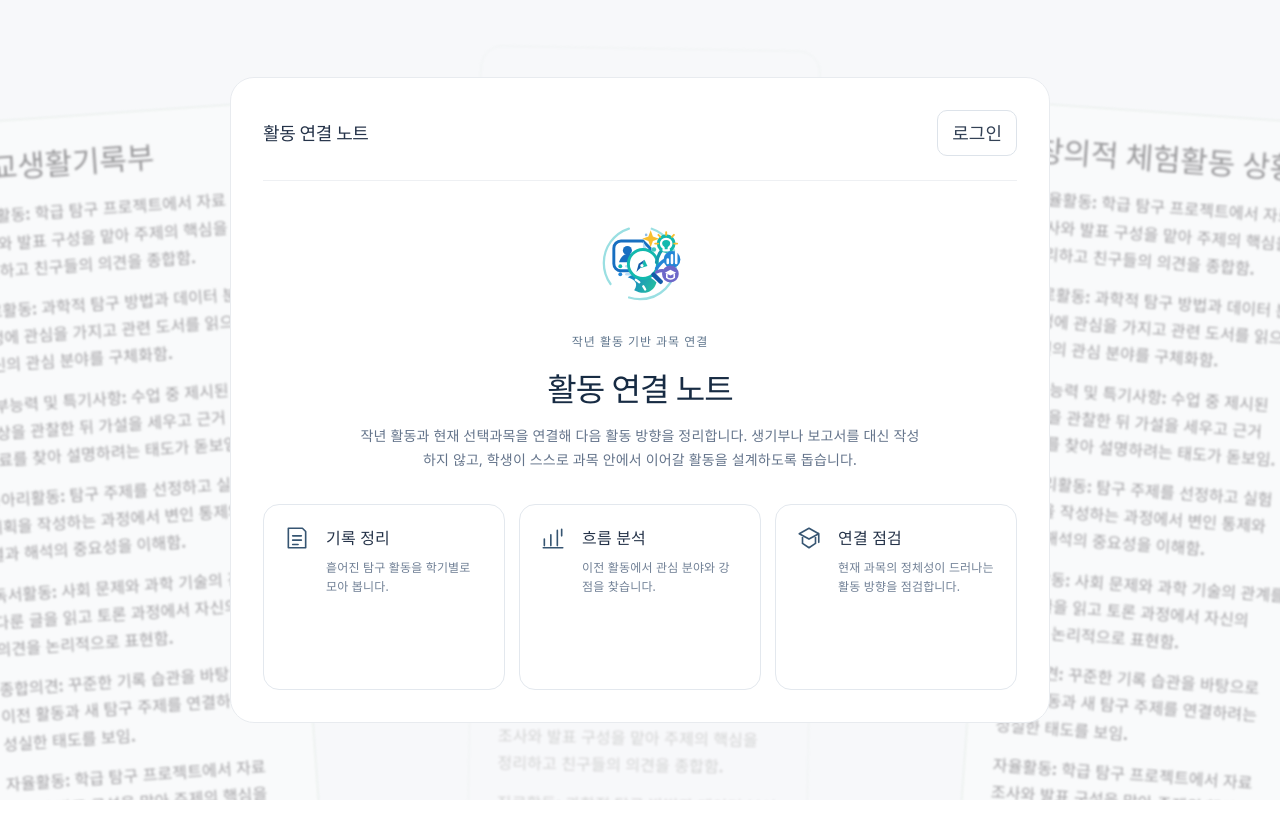
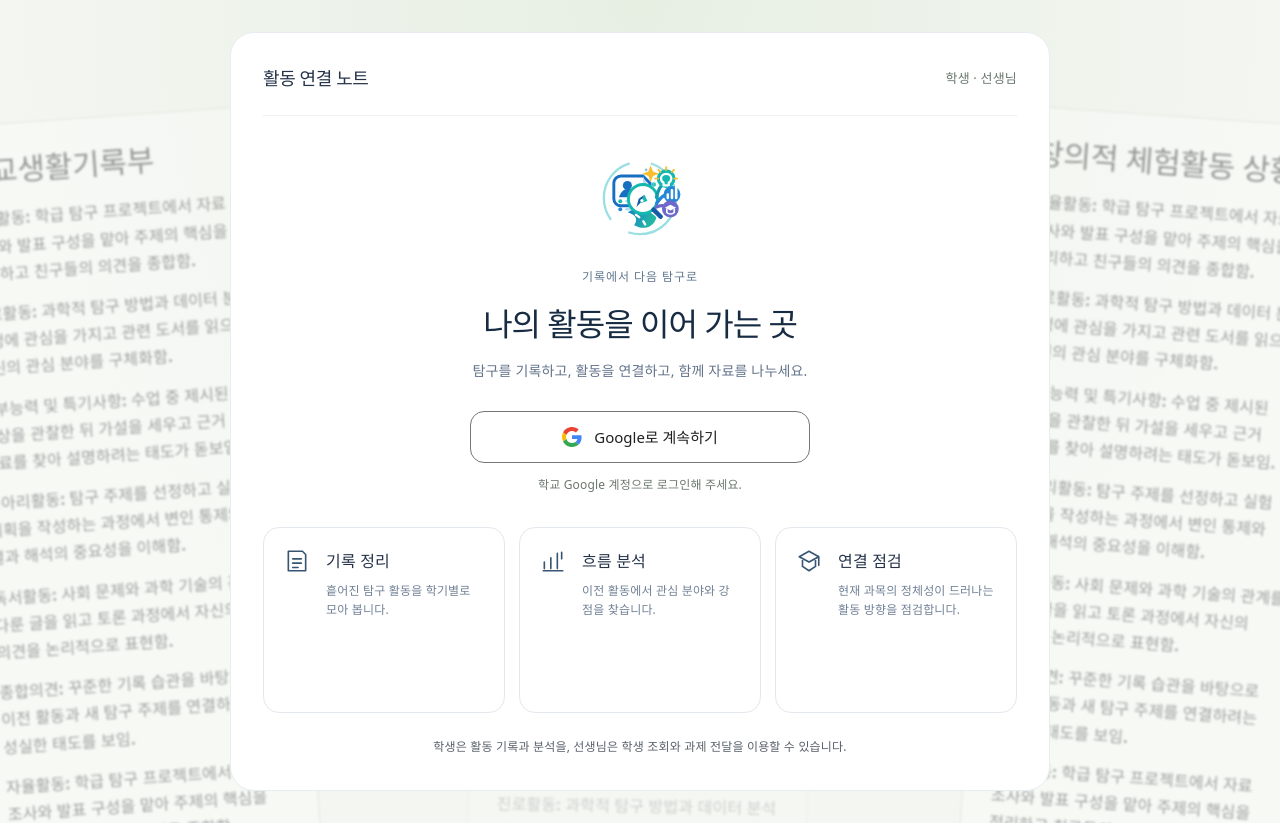
Before and after one commit to lcs091009/Gothic, a React (Vite) app in the folder student-research-platfrom/: page / in a window 1280 px wide. Before the commit the page ends 800 px from the top, so only its background shows below. Built offline with nearby package versions, Linux system fonts and the light colour scheme; no server answers.

Commit message:
Create a clear Google login screen and handle OAuth failures

```diff
--- a/student-research-platfrom/src/App.jsx
+++ b/student-research-platfrom/src/App.jsx
@@ -36,7 +36,7 @@ function App() {
   const [isLogoutHovered, setIsLogoutHovered] = useState(false);
   const sectionTitleRef = useRef(null);
 
-  const { session, isLoading, signInWithGoogle, signOut: authSignOut } = useAuth(setMessage);
+  const { session, isLoading, isSigningIn, signInWithGoogle, signOut: authSignOut } = useAuth(setMessage);
   const { profile, records, teacherSharedFiles, academicProfile, setAcademicProfile,
     isAcademicProfileLoading, isLoadingTeacherSharedFiles, loadResearchRecords, loadTeacherSharedFiles
   } = useStudentData(session, setMessage);
@@ -168,7 +168,7 @@ async function handleDeleteResearchRecord(recordId) {
     );
   }
 
-  if (!session) return <HomePage signInWithGoogle={signInWithGoogle} message={message} />;
+  if (!session) return <HomePage signInWithGoogle={signInWithGoogle} isSigningIn={isSigningIn} message={message} />;
 
   return (
     <main ref={pageRef} className={`dashboard-page neutral-dashboard ${profile?.role === "student" ? "student-dashboard" : profile?.role === "teacher" ? "teacher-dashboard" : ""}`} style={styles.page}>
--- a/student-research-platfrom/src/hooks/useAuth.js
+++ b/student-research-platfrom/src/hooks/useAuth.js
@@ -1,10 +1,15 @@
-import { useEffect, useState } from "react";
-import { supabase, isSupabaseConfigured, getFriendlySupabaseError } from "../lib/supabaseClient";
+import { useEffect, useRef, useState } from "react";
+import { supabase, isSupabaseConfigured, supabaseConfigError, getFriendlySupabaseError } from "../lib/supabaseClient";
+import { googleLoginOptions, googleLoginError, googleCallbackError } from "../lib/googleLogin";
 
 export function useAuth(setMessage) {
   const [session, setSession] = useState(null);
   const [isLoading, setIsLoading] = useState(true);
+  const [isSigningIn, setIsSigningIn] = useState(false);
+  const signingIn = useRef(false);
   useEffect(() => {
+    const callbackError = googleCallbackError(window.location);
+    if (callbackError) setMessage(callbackError);
     if (!isSupabaseConfigured()) { setIsLoading(false); return; }
     let active = true;
     let authEventReceived = false;
@@ -25,13 +30,15 @@ export function useAuth(setMessage) {
   }, [setMessage]);
 
   async function signInWithGoogle() {
+    if (signingIn.current) return;
     setMessage("");
-    if (!supabase) return;
+    if (!supabase) { setMessage(supabaseConfigError); return; }
+    signingIn.current = true; setIsSigningIn(true);
     try {
-      const { error } = await supabase.auth.signInWithOAuth({ provider: "google",
-        options: { redirectTo: window.location.origin } });
+      const { error } = await supabase.auth.signInWithOAuth(googleLoginOptions(window.location.origin));
       if (error) throw error;
-    } catch (error) { setMessage(getFriendlySupabaseError(error)); }
+    } catch (error) { setMessage(googleLoginError(error)); }
+    finally { signingIn.current = false; setIsSigningIn(false); }
   }
   async function signOut() {
     try {
@@ -41,5 +48,5 @@ export function useAuth(setMessage) {
       return true;
     } catch (error) { setMessage(getFriendlySupabaseError(error)); return false; }
   }
-  return { session, isLoading, signInWithGoogle, signOut };
+  return { session, isLoading, isSigningIn, signInWithGoogle, signOut };
 }
--- /dev/null
+++ b/student-research-platfrom/src/lib/googleLogin.js
@@ -0,0 +1,20 @@
+export function googleLoginOptions(origin) {
+  return { provider: "google", options: { redirectTo: origin,
+    queryParams: { prompt: "select_account" } } };
+}
+
+export function googleLoginError(error) {
+  const code = error?.code || error?.error || "";
+  if (code === "access_denied") return "Google 로그인이 취소되었거나 학교에서 앱 접근을 제한했습니다. 계정과 승인 설정을 확인해 주세요.";
+  if (code === "provider_disabled" || /provider.*(disabled|not enabled)|unsupported provider/i.test(error?.message || ""))
+    return "Google 로그인 설정이 필요합니다. 관리자에게 인증 설정 확인을 요청해 주세요.";
+  if (/fetch|network|timeout/i.test(error?.message || "")) return "Google 로그인에 연결하지 못했습니다. 잠시 후 다시 시도해 주세요.";
+  return "Google 로그인을 완료하지 못했습니다. 다시 시도해 주세요.";
+}
+
+export function googleCallbackError(location) {
+  const params = new URLSearchParams(location.hash.slice(1));
+  const query = new URLSearchParams(location.search);
+  const error = params.get("error") || query.get("error");
+  return error ? googleLoginError({ error, code: params.get("error_code") || query.get("error_code") || error }) : "";
+}
--- a/student-research-platfrom/src/pages/HomePage.css
+++ b/student-research-platfrom/src/pages/HomePage.css
@@ -1,7 +1,17 @@
 /* Use the dashboard's actual shell, header and card classes on the login page. */
-.login-page.neutral-landing { background: #f7f8fa !important; min-height: 100svh; position: relative; overflow: hidden; isolation: isolate; display: grid; place-items: center; box-sizing: border-box; font-family: system-ui, -apple-system, BlinkMacSystemFont, 'Segoe UI', sans-serif; }
+.login-page.neutral-landing { background: radial-gradient(ellipse at top, #e7efe3, transparent 70%), #f3f6f1 !important; min-height: 100svh; position: relative; overflow: hidden; isolation: isolate; display: grid; place-items: center; box-sizing: border-box; font-family: system-ui, -apple-system, BlinkMacSystemFont, 'Segoe UI', sans-serif; }
 .login-page .login-shell { position: relative; z-index: 2; width: 100%; max-width: 820px !important; margin: auto; box-sizing: border-box; }
 .login-brand { font-size: 18px; margin: 0; color: #253349; letter-spacing: -.4px; font-weight: 700; }
+.login-brand-note { color: #6a776e; font-size: 13px; }
+.login-action { max-width: 340px; margin: 28px auto 0; }
+.login-page .google-sign-in { display: flex; justify-content: center; align-items: center; gap: 12px; width: 100%; min-height: 52px; padding: 12px 20px; border: 1px solid #747775; border-radius: 14px; color: #1f1f1f; background: #fff; font: 500 15px system-ui, sans-serif; cursor: pointer; transition: transform 180ms ease, box-shadow 180ms ease, background 180ms ease; }
+.login-page .google-sign-in:hover:not(:disabled) { background: #f3f7f2; box-shadow: 0 6px 16px #42654318; transform: translateY(-2px); }
+.login-page .google-sign-in:active:not(:disabled) { transform: scale(.98); }
+.login-page .google-sign-in:focus-visible { outline: 3px solid #759879; outline-offset: 4px; }
+.login-page .google-sign-in:disabled { opacity: .6; cursor: wait; }
+.login-account-hint, .login-footer { color: #6a776e; font-size: 12px; line-height: 1.7; }
+.login-account-hint { margin: 12px 0 0; }
+.login-footer { text-align: center; margin: 24px 0 0; }
 .login-hero { padding: 40px 0 32px; text-align: center; }
 .login-logo { display: block; width: 84px; height: 84px; object-fit: contain; margin: 0 auto 24px; }
 .login-hero h1 { font-size: clamp(24px, 4vw, 32px); letter-spacing: -1px; line-height: 1.4; color: #172b43; margin: 0 0 12px; }
@@ -24,3 +34,4 @@
   .login-page .floating-record-left { left: -240px; top: 0; }
   .login-page .floating-record-right { right: -240px; top: 0; }
 }
+@media (prefers-reduced-motion: reduce) { .login-page .google-sign-in { transition: none; transform: none !important; } }
--- a/student-research-platfrom/src/pages/HomePage.jsx
+++ b/student-research-platfrom/src/pages/HomePage.jsx
@@ -13,7 +13,7 @@ const studentRecordPreview = [
 ];
 
 
-export default function HomePage({ signInWithGoogle, message }) {
+export default function HomePage({ signInWithGoogle, isSigningIn = false, message }) {
 return (
       <main className="student-dashboard neutral-landing login-page">
         <div
@@ -58,18 +58,28 @@ return (
         <section className="dashboard-card login-shell" aria-labelledby="login-title">
           <header className="student-header">
             <p className="login-brand">활동 연결 노트</p>
-            <button type="button" className="student-back" onClick={signInWithGoogle}>로그인</button>
+            <span className="login-brand-note">학생 · 선생님</span>
           </header>
 
           <div className="login-hero">
             <img src="/research-logo.svg" alt="활동 연결 노트 로고" className="login-logo" />
-            <p className="student-eyebrow">작년 활동 기반 과목 연결</p>
-            <h1 id="login-title">활동 연결 노트</h1>
+            <p className="student-eyebrow">기록에서 다음 탐구로</p>
+            <h1 id="login-title">나의 활동을 이어 가는 곳</h1>
             <p className="student-intro">
-              작년 활동과 현재 선택과목을 연결해 다음 활동 방향을 정리합니다.
-              생기부나 보고서를 대신 작성하지 않고, 학생이 스스로 과목 안에서
-              이어갈 활동을 설계하도록 돕습니다.
+              탐구를 기록하고, 활동을 연결하고, 함께 자료를 나누세요.
             </p>
+            <div className="login-action">
+              <button type="button" className="google-sign-in" onClick={signInWithGoogle} disabled={isSigningIn} aria-busy={isSigningIn}>
+                <svg viewBox="0 0 48 48" width="20" height="20" aria-hidden="true">
+                  <path fill="#EA4335" d="M24 9.5c3.54 0 6.71 1.22 9.21 3.6l6.85-6.85C35.9 2.38 30.47 0 24 0 14.62 0 6.51 5.38 2.56 13.22l7.98 6.19C12.43 13.72 17.74 9.5 24 9.5Z" />
+                  <path fill="#4285F4" d="M46.98 24.55c0-1.57-.15-3.09-.38-4.55H24v9.02h12.94c-.58 2.96-2.26 5.48-4.78 7.18l7.73 6C44.4 38.04 46.98 31.86 46.98 24.55Z" />
+                  <path fill="#FBBC05" d="M10.53 28.59A14.41 14.41 0 0 1 9.75 24c0-1.59.27-3.13.76-4.59l-7.98-6.19A23.86 23.86 0 0 0 0 24c0 3.87.93 7.53 2.56 10.78l7.97-6.19Z" />
+                  <path fill="#34A853" d="M24 48c6.48 0 11.93-2.13 15.91-5.8l-7.73-6c-2.15 1.45-4.92 2.3-8.18 2.3-6.26 0-11.57-4.22-13.47-9.91l-7.98 6.19C6.51 42.62 14.62 48 24 48Z" />
+                </svg>
+                <span>{isSigningIn ? "Google로 연결 중…" : "Google로 계속하기"}</span>
+              </button>
+              <p className="login-account-hint">학교 Google 계정으로 로그인해 주세요.</p>
+            </div>
             {message && <p className="login-message" role="status">{message}</p>}
           </div>
 
@@ -85,6 +95,7 @@ return (
               </article>
             ))}
           </div>
+          <p className="login-footer">학생은 활동 기록과 분석을, 선생님은 학생 조회와 과제 전달을 이용할 수 있습니다.</p>
         </section>
       </main>
     );
```
Also changed, not shown: 2 other files (tests, documents, lock files or other folders).
